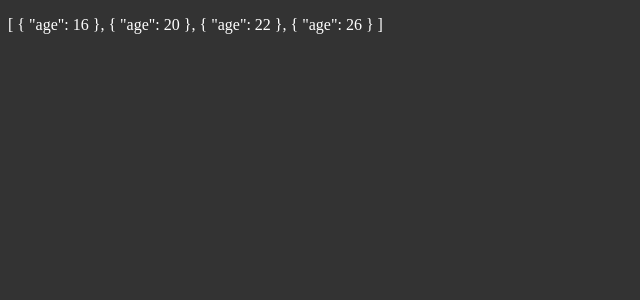
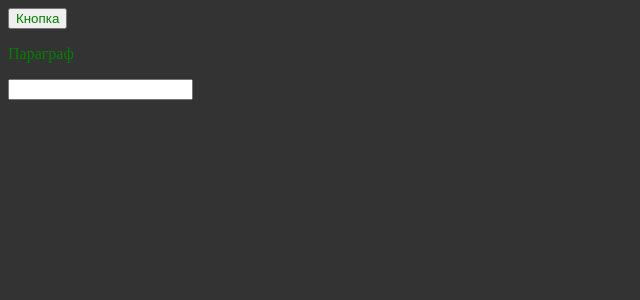
Before and after one commit to Yuri-Simonov/My-Angular-Course, an Angular app: page / in a window 1280 px wide. Shown: the top 300 px of the page, without its empty margins (0-640 px from the left). Built offline with nearby package versions, Linux system fonts and the light colour scheme.

Commit message:
7. Обработка событий в шаблоне компонента

```diff
--- a/src/app/app.component.html
+++ b/src/app/app.component.html
@@ -1 +1,9 @@
-<p>{{ ageOfUsers | sortData : "age" | json }}</p>
+<button [style.color]="color" (click)="changeColor('yellow')">Кнопка</button>
+<!-- <button [style.color]="color" on-click="changeColor('yellow')">Кнопка</button> -->
+<p [style.color]="color" (click)="this.color = 'yellow'">Параграф</p>
+
+<input
+  type="text"
+  (input)="checkCurrentValue($event)"
+  (keydown.shift.control.enter)="this.color = 'pink'"
+/>
--- a/src/app/app.component.ts
+++ b/src/app/app.component.ts
@@ -6,12 +6,15 @@
   styleUrls: ['./app.component.scss'],
 })
 export class AppComponent {
-  ageOfUsers = [{ age: 20 }, { age: 26 }, { age: 22 }];
+  color = 'green';
 
-  constructor() {
-    setTimeout(() => {
-      // this.ageOfUsers.push({age: 16})
-      this.ageOfUsers = [...this.ageOfUsers, { age: 16 }];
-    }, 3000);
+  changeColor(newColor: string) {
+    this.color = newColor;
+  }
+
+  checkCurrentValue(event: Event) {
+    const target = event.target as HTMLInputElement;
+
+    console.log('e', target.value);
   }
 }
```
